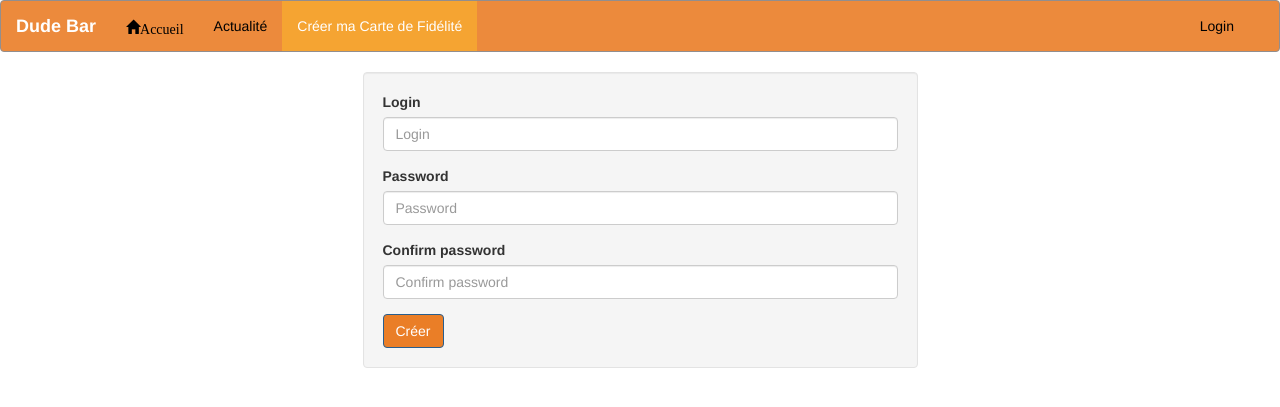
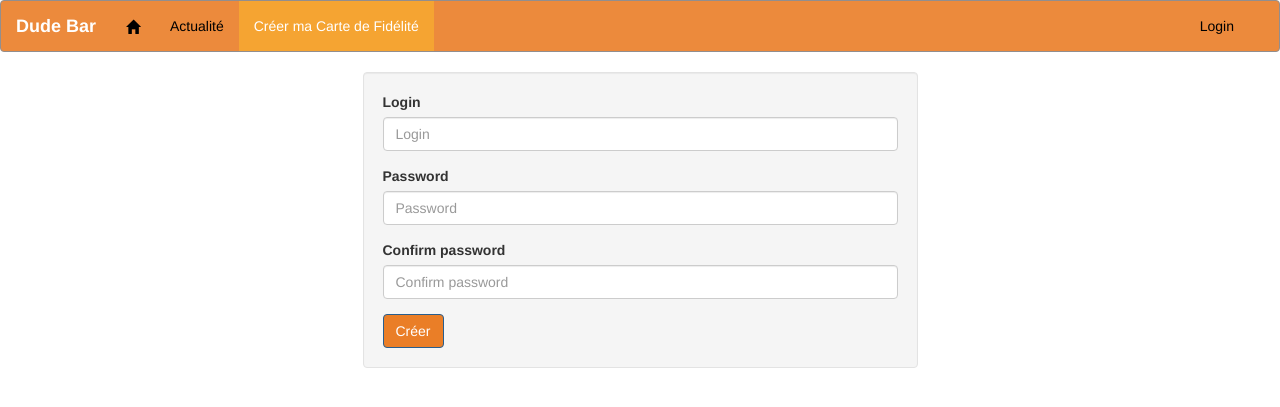
Before and after one commit to DudeBar/WDude, a Django app: page /customer_create in a window 1280 px wide. Shown: the top 407 px of the page. Run offline with Django 3.2, Linux system fonts and the light colour scheme; some libraries are stand-ins or nearby versions.

Commit message:
change homepage

```diff
--- a/website/templates/base.html
+++ b/website/templates/base.html
@@ -35,7 +35,7 @@
     <!-- Collect the nav links, forms, and other content for toggling -->
     <div class="collapse navbar-collapse navbar-ex1-collapse">
         <ul class="nav navbar-nav">
-            <li {% ifequal nav_id 'home' %}class="active"{% endifequal %}><a href="{% url 'home' %}" class="glyphicon glyphicon-home">Accueil</a></li>
+            <li {% ifequal nav_id 'home' %}class="active"{% endifequal %}><a href="{% url 'home' %}" class="glyphicon glyphicon-home"></a></li>
             <li {% ifequal nav_id 'actu' %}class="active"{% endifequal %}><a href="{% url 'actu' %}">Actualité</a></li>
             {% if request.session.customer_id %}
                 <li {% ifequal nav_id 'customer' %}class="active"{% endifequal %}><a href="{% url 'customer_account' %}">Mon Compte</a></li>
```
